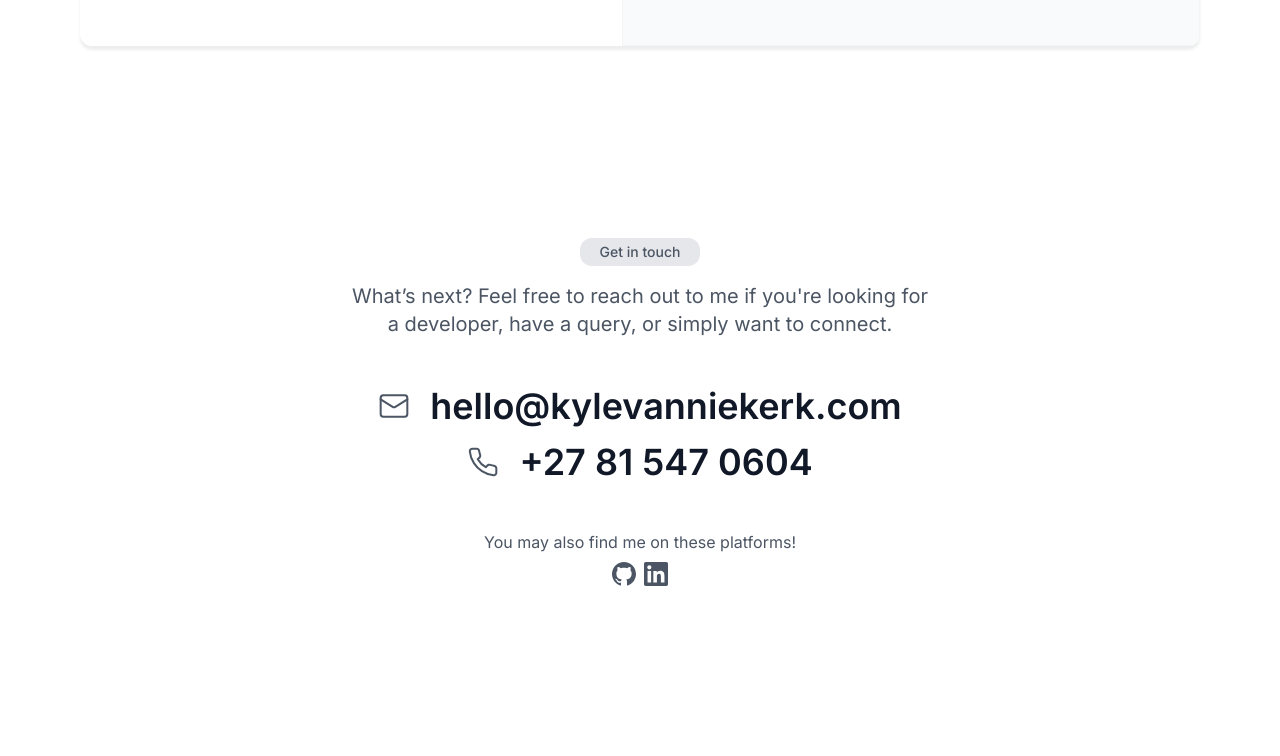
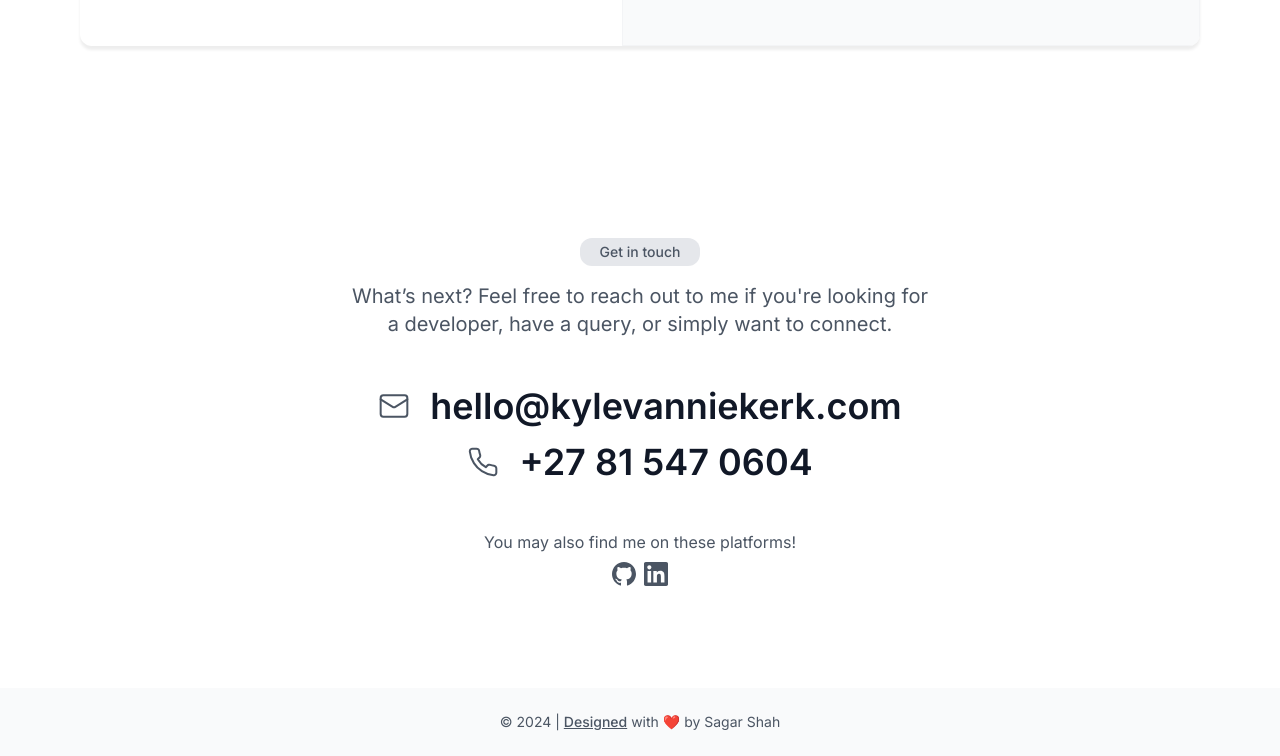
Before and after one commit to Kyle-van-Niekerk/portfolio-2024-v2, a plain HTML site: page index.html in a window 1280 px wide. Shown: the part 3442-4198 px from the top of the page. Before the commit the page ends 4130 px from the top, so only its background shows below. Drawn offline with Linux system fonts and the light colour scheme.

Commit message:
Added copyright in the footer.

```diff
--- a/assets/styles.css
+++ b/assets/styles.css
@@ -282,6 +282,18 @@ li {
   gap: 0.5rem;
 }
 
+.copyright-wrapper {
+  background-color: #f9fafb;
+  padding: 1.5rem 5rem;
+  text-align: center;
+  font-size: 14px;
+  line-height: 20px;
+}
+
+.copyright-wrapper a {
+  text-decoration: underline;
+}
+
 @media only screen and (max-width: 768px) {
   .hero .left-column {
     width: 100%;
@@ -408,4 +420,8 @@ li {
   .contact {
     padding: 2rem 1rem;
   }
+
+  .copyright-wrapper {
+    padding: 1.5rem 1rem;
+  }
 }
--- a/index.html
+++ b/index.html
@@ -396,5 +396,8 @@
         </div>
       </div>
     </section>
+    <section class="copyright-wrapper">
+      <p>© 2024 | <a href="https://www.figma.com/@shahsagarm" target="_blank">Designed</a> with ❤️️ by Sagar Shah</p>
+    </section>
   </body>
 </html>
```
